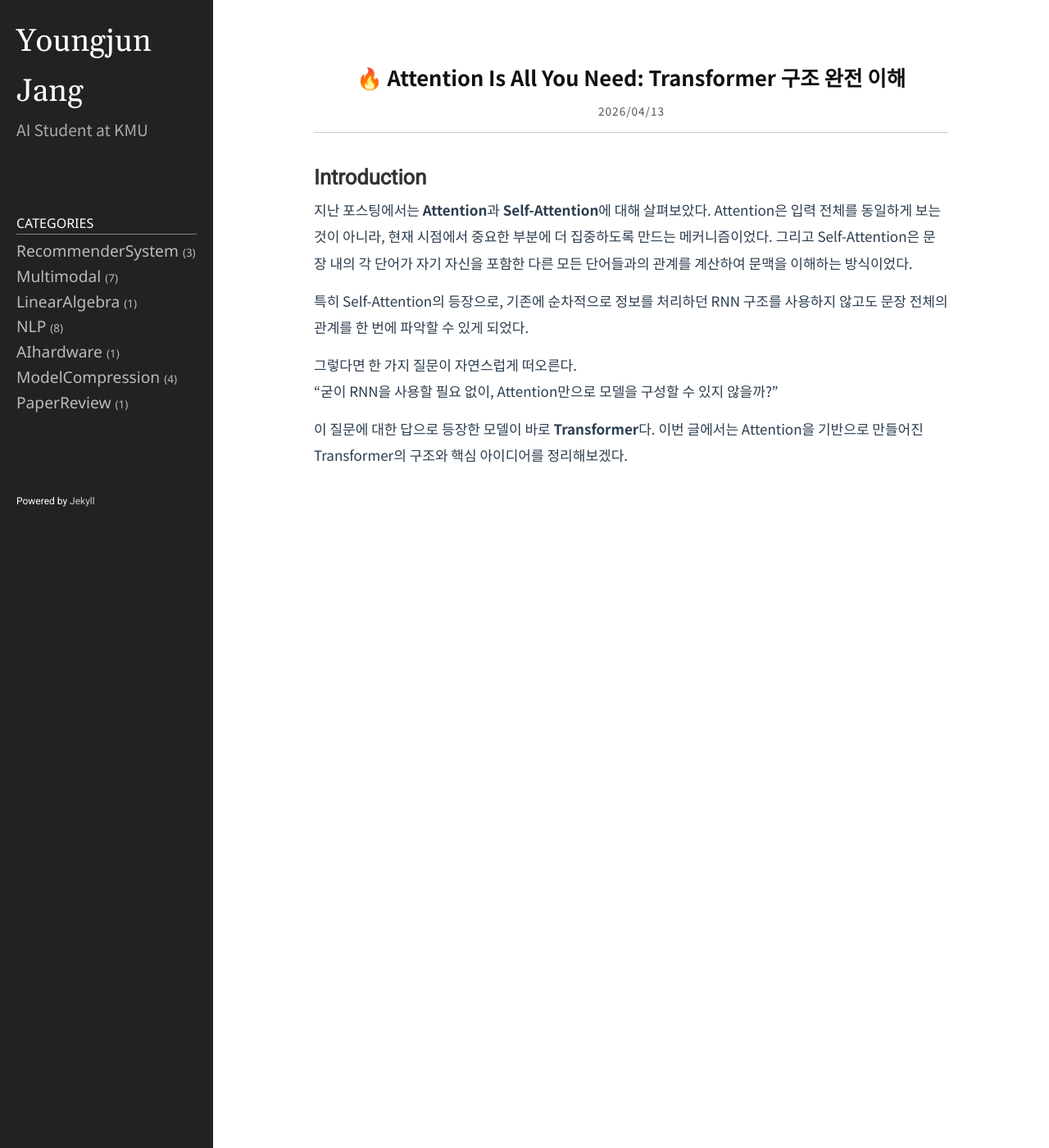
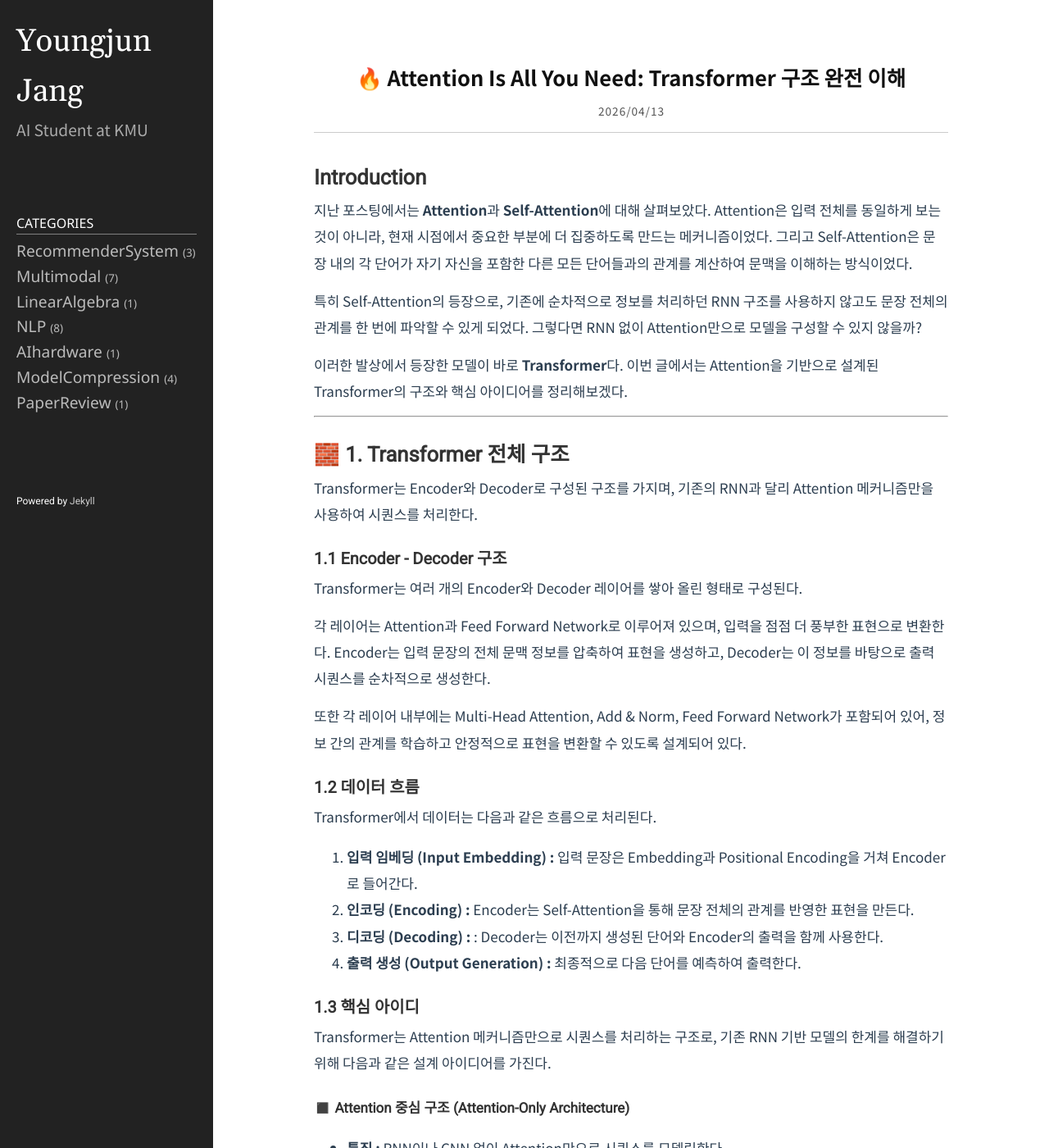
Before and after one commit to Youngjun-CV/Youngjun-CV.github.io, a Jekyll site: the page built from _posts/nlp/2026-04-13-transformer.markdown, in a window 1280 px wide and 1400 px high. Shown: the whole window at 82% size. Built offline with Jekyll 4.4.1, drawn with Linux system fonts in a browser that asks for light colours; some of the changed text lies outside the part shown.

Commit message:
Update 2026-04-13-transformer.markdown

```diff
--- a/_posts/nlp/2026-04-13-transformer.markdown
+++ b/_posts/nlp/2026-04-13-transformer.markdown
@@ -8,9 +8,48 @@ category: NLP
 ## Introduction
 지난 포스팅에서는 **Attention**과 **Self-Attention**에 대해 살펴보았다. Attention은 입력 전체를 동일하게 보는 것이 아니라, 현재 시점에서 중요한 부분에 더 집중하도록 만드는 메커니즘이었다. 그리고 Self-Attention은 문장 내의 각 단어가 자기 자신을 포함한 다른 모든 단어들과의 관계를 계산하여 문맥을 이해하는 방식이었다.
 
-특히 Self-Attention의 등장으로, 기존에 순차적으로 정보를 처리하던 RNN 구조를 사용하지 않고도 문장 전체의 관계를 한 번에 파악할 수 있게 되었다.
+특히 Self-Attention의 등장으로, 기존에 순차적으로 정보를 처리하던 RNN 구조를 사용하지 않고도 문장 전체의 관계를 한 번에 파악할 수 있게 되었다. 그렇다면 RNN 없이 Attention만으로 모델을 구성할 수 있지 않을까?
 
-그렇다면 한 가지 질문이 자연스럽게 떠오른다.
-“굳이 RNN을 사용할 필요 없이, Attention만으로 모델을 구성할 수 있지 않을까?”
+이러한 발상에서 등장한 모델이 바로 **Transformer**다. 이번 글에서는 Attention을 기반으로 설계된 Transformer의 구조와 핵심 아이디어를 정리해보겠다.
 
-이 질문에 대한 답으로 등장한 모델이 바로 **Transformer**다. 이번 글에서는 Attention을 기반으로 만들어진 Transformer의 구조와 핵심 아이디어를 정리해보겠다.
+---
+
+## 🧱 1. Transformer 전체 구조
+Transformer는 Encoder와 Decoder로 구성된 구조를 가지며, 기존의 RNN과 달리 Attention 메커니즘만을 사용하여 시퀀스를 처리한다.
+
+### 1.1 Encoder - Decoder 구조
+Transformer는 여러 개의 Encoder와 Decoder 레이어를 쌓아 올린 형태로 구성된다.
+
+각 레이어는 Attention과 Feed Forward Network로 이루어져 있으며, 입력을 점점 더 풍부한 표현으로 변환한다. Encoder는 입력 문장의 전체 문맥 정보를 압축하여 표현을 생성하고, Decoder는 이 정보를 바탕으로 출력 시퀀스를 순차적으로 생성한다.
+
+또한 각 레이어 내부에는 Multi-Head Attention, Add & Norm, Feed Forward Network가 포함되어 있어, 정보 간의 관계를 학습하고 안정적으로 표현을 변환할 수 있도록 설계되어 있다.
+
+### 1.2 데이터 흐름
+Transformer에서 데이터는 다음과 같은 흐름으로 처리된다.
+
+1. **입력 임베딩 (Input Embedding) :** 입력 문장은 Embedding과 Positional Encoding을 거쳐 Encoder로 들어간다.
+2. **인코딩 (Encoding) :** Encoder는 Self-Attention을 통해 문장 전체의 관계를 반영한 표현을 만든다.
+3. **디코딩 (Decoding) :** : Decoder는 이전까지 생성된 단어와 Encoder의 출력을 함께 사용한다.
+4. **출력 생성 (Output Generation) :** 최종적으로 다음 단어를 예측하여 출력한다.
+
+### 1.3 핵심 아이디
+Transformer는 Attention 메커니즘만으로 시퀀스를 처리하는 구조로, 기존 RNN 기반 모델의 한계를 해결하기 위해 다음과 같은 설계 아이디어를 가진다.
+
+#### ◼️ Attention 중심 구조 (Attention-Only Architecture)
+* **특징 :** RNN이나 CNN 없이 Attention만으로 시퀀스를 모델링한다.
+* **장점 :** 순차적 의존성을 제거하여 구조를 단순화하고, 병렬 처리가 가능하다.
+
+#### ◼️
+
+
+
+#### ◼️
+
+
+
+#### ◼️
+
+
+
+
+---
```
